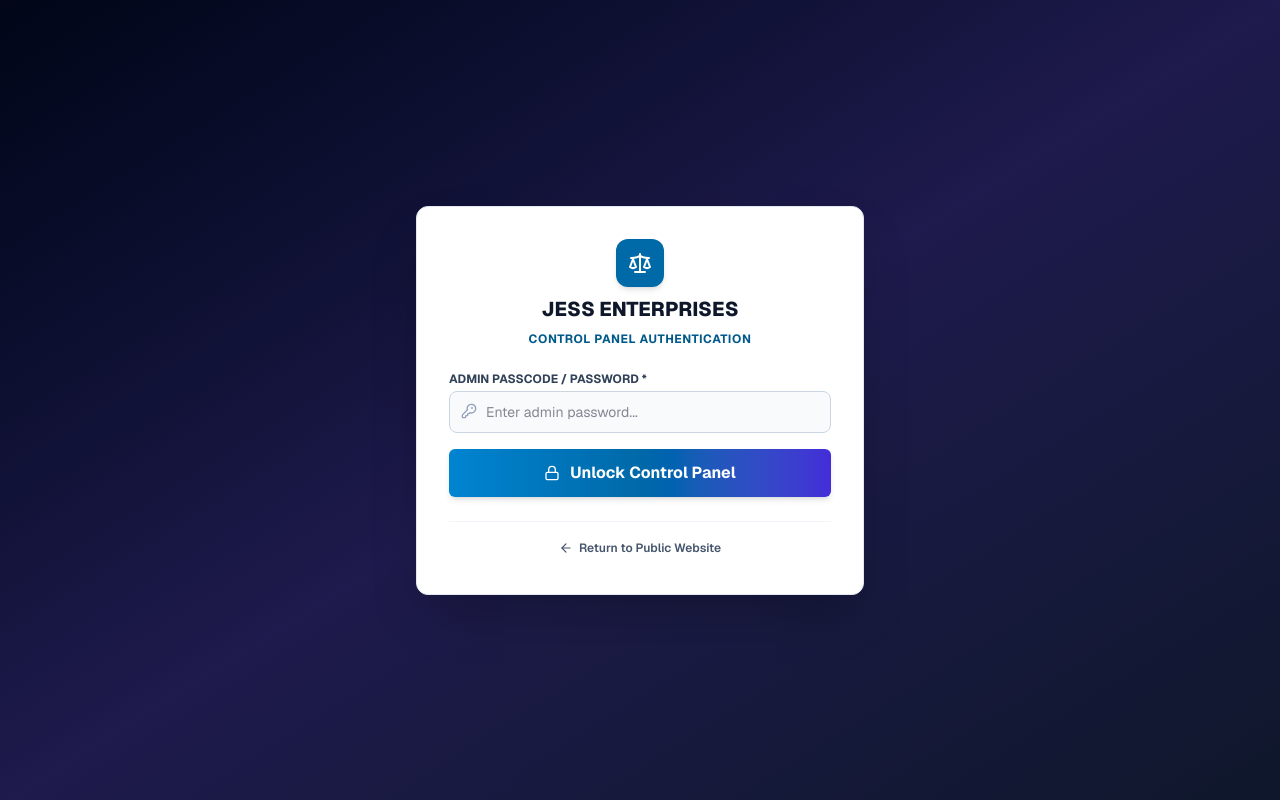
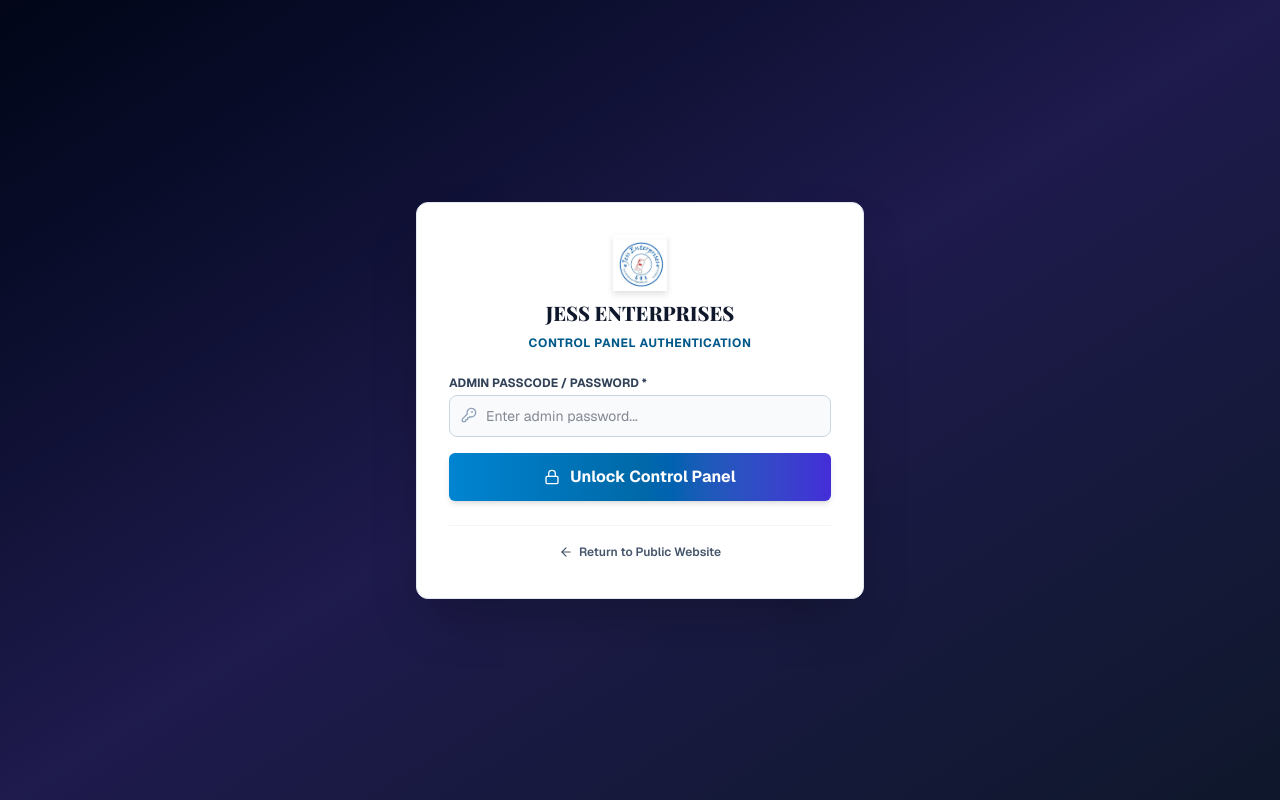
Before and after one commit to Ayandip13/JessEnterprise, a Next.js app: page /admin/customers in a window 1280 px wide. Built offline with nearby package versions, Linux system fonts and the light colour scheme.

Commit message:
feat: show real circular logo stamp in admin control panel topbar and sidebar

```diff
--- a/src/app/admin/AdminAuthWrapper.tsx
+++ b/src/app/admin/AdminAuthWrapper.tsx
@@ -83,10 +83,13 @@
       <div className="min-h-screen bg-gradient-to-br from-slate-950 via-indigo-950 to-slate-900 flex items-center justify-center p-4">
         <div className="bg-white border border-slate-200 rounded-xl p-6 sm:p-8 max-w-md w-full shadow-2xl space-y-6">
           <div className="text-center space-y-2">
-            <div className="w-12 h-12 bg-sky-700 rounded-xl flex items-center justify-center text-white mx-auto shadow-md">
-              <Scale className="w-6 h-6" />
-            </div>
-            <h1 className="text-xl font-extrabold text-slate-900">JESS ENTERPRISES</h1>
+            {/* eslint-disable-next-line @next/next/no-img-element */}
+            <img
+              src="/images/jess-logo.png"
+              alt="Jess Enterprises Stamp"
+              className="w-14 h-14 object-contain mx-auto drop-shadow-md"
+            />
+            <h1 className="text-xl font-extrabold text-slate-900 font-brand">JESS ENTERPRISES</h1>
             <p className="text-xs font-bold text-sky-800 uppercase tracking-wider">
               Control Panel Authentication
             </p>
@@ -146,11 +149,14 @@
       {/* Mobile Topbar Navigation Header (visible on < md) */}
       <header className="md:hidden bg-indigo-950 text-white p-4 flex items-center justify-between border-b border-indigo-900 sticky top-0 z-30">
         <Link href="/" className="flex items-center gap-2">
-          <div className="w-7 h-7 bg-sky-600 rounded flex items-center justify-center text-white font-bold">
-            <Scale className="w-4 h-4" />
-          </div>
+          {/* eslint-disable-next-line @next/next/no-img-element */}
+          <img
+            src="/images/jess-logo.png"
+            alt="Jess Enterprises"
+            className="w-7 h-7 object-contain bg-white rounded-full p-0.5"
+          />
           <div>
-            <div className="font-extrabold text-xs text-white tracking-tight">JESS ADMIN</div>
+            <div className="font-extrabold text-xs text-white tracking-tight font-brand">JESS ADMIN</div>
             <div className="text-[9px] text-sky-400 font-bold uppercase">Control Panel</div>
           </div>
         </Link>
@@ -173,11 +179,14 @@
       >
         <div className="hidden md:flex p-6 border-b border-indigo-900/60 items-center justify-between">
           <Link href="/" className="flex items-center gap-2.5">
-            <div className="w-8 h-8 bg-gradient-to-r from-sky-500 to-indigo-600 rounded-md flex items-center justify-center text-white font-bold shadow-xs">
-              <Scale className="w-4 h-4" />
-            </div>
+            {/* eslint-disable-next-line @next/next/no-img-element */}
+            <img
+              src="/images/jess-logo.png"
+              alt="Jess Enterprises"
+              className="w-9 h-9 object-contain bg-white rounded-full p-0.5 shadow-xs"
+            />
             <div>
-              <div className="font-extrabold text-sm text-white tracking-tight">JESS ADMIN</div>
+              <div className="font-extrabold text-sm text-white tracking-tight font-brand">JESS ADMIN</div>
               <div className="text-[10px] text-sky-400 font-semibold uppercase">Control Panel</div>
             </div>
           </Link>
```
